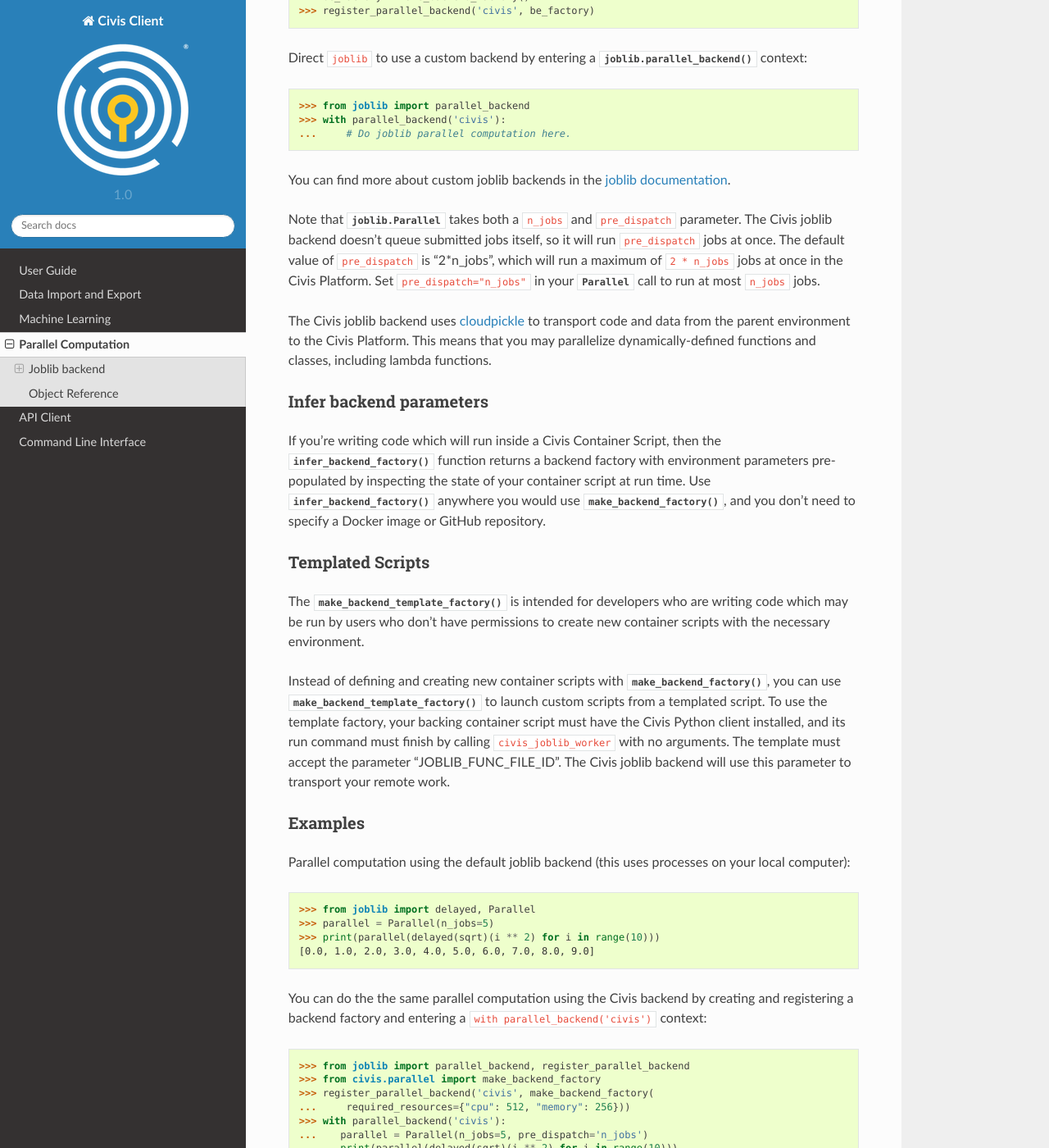
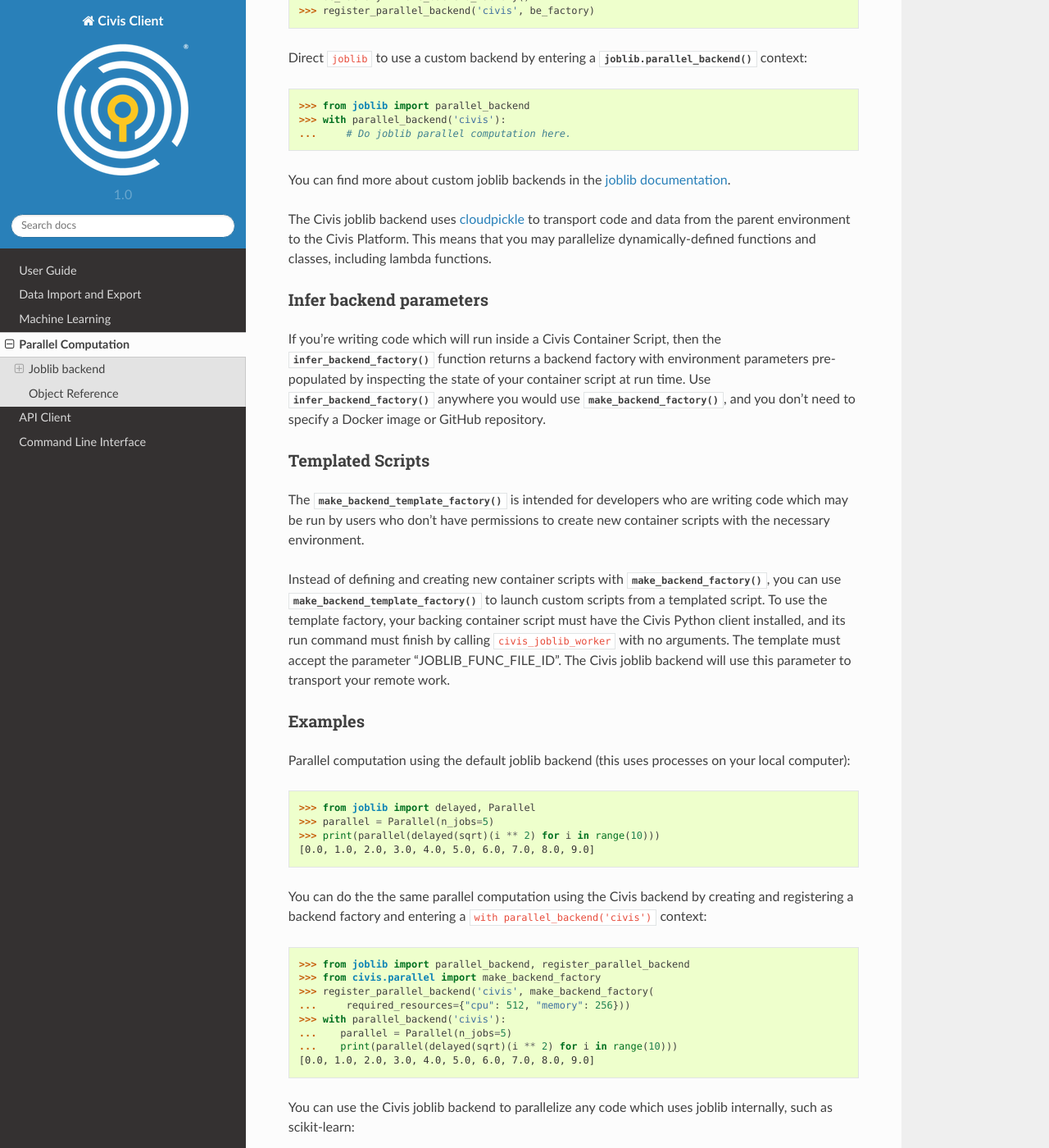
Before and after one commit to civisanalytics/civis-python, a Sphinx documentation site: the page built from docs/source/parallel.rst, in a window 1280 px wide and 1400 px high, scrolled down 739 px. Shown: the whole window at 82% size. Built offline with Sphinx 7.4.7 and the Read the Docs theme 2.0.0, drawn with Linux system fonts in a browser that asks for light colours; some of the changed text lies outside the part shown.

Commit message:
ENH changes for CR

```diff
--- a/docs/source/parallel.rst
+++ b/docs/source/parallel.rst
@@ -44,13 +44,6 @@
 
 You can find more about custom joblib backends in the
 `joblib documentation <http://pythonhosted.org/joblib/parallel.html#custom-backend-api-experimental>`_.
-
-Note that :class:`joblib.Parallel` takes both a ``n_jobs`` and ``pre_dispatch``
-parameter. The Civis joblib backend doesn't queue submitted jobs itself,
-so it will run ``pre_dispatch`` jobs at once. The default value of
-``pre_dispatch`` is "2*n_jobs", which will run a maximum of ``2 * n_jobs`` jobs
-at once in the Civis Platform. Set ``pre_dispatch="n_jobs"`` in your
-:class:`~joblib.Parallel` call to run at most ``n_jobs`` jobs.
 
 The Civis joblib backend uses `cloudpickle <https://github.com/cloudpipe/cloudpickle>`_
 to transport code and data from the parent environment to the Civis Platform.
@@ -100,7 +93,7 @@
     >>> register_parallel_backend('civis', make_backend_factory(
     ...     required_resources={"cpu": 512, "memory": 256}))
     >>> with parallel_backend('civis'):
-    ...    parallel = Parallel(n_jobs=5, pre_dispatch='n_jobs')
+    ...    parallel = Parallel(n_jobs=5)
     ...    print(parallel(delayed(sqrt)(i ** 2) for i in range(10)))
     [0.0, 1.0, 2.0, 3.0, 4.0, 5.0, 6.0, 7.0, 8.0, 9.0]
 
@@ -122,7 +115,7 @@
     >>> gs = GridSearchCV(GradientBoostingClassifier(n_estimators=1000,
     ...                                              random_state=42),
     ...                   param_grid=param_grid,
-    ...                   n_jobs=5, pre_dispatch="n_jobs")
+    ...                   n_jobs=5)
     >>> register_parallel_backend('civis', make_backend_factory(
     ...     required_resources={"cpu": 512, "memory": 256}))
     >>> with parallel_backend('civis'):
```
Also changed, not shown: 3 other files.
